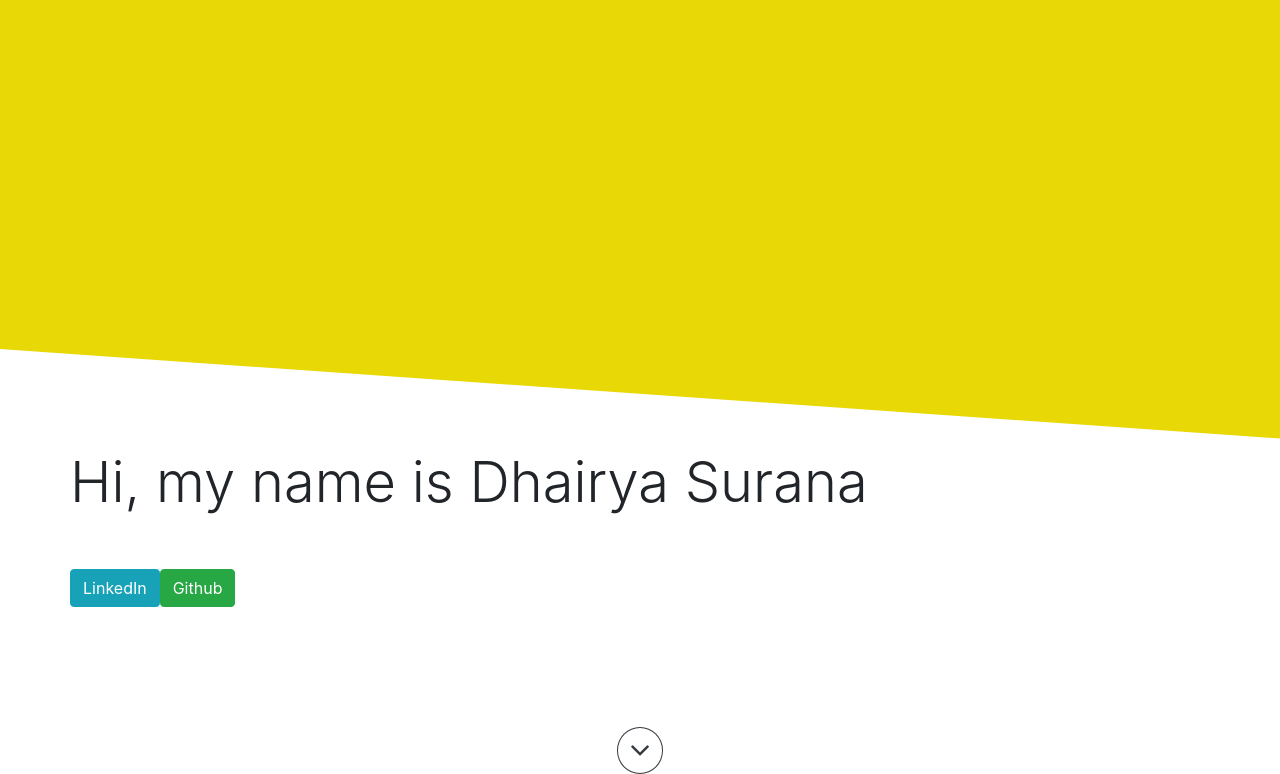
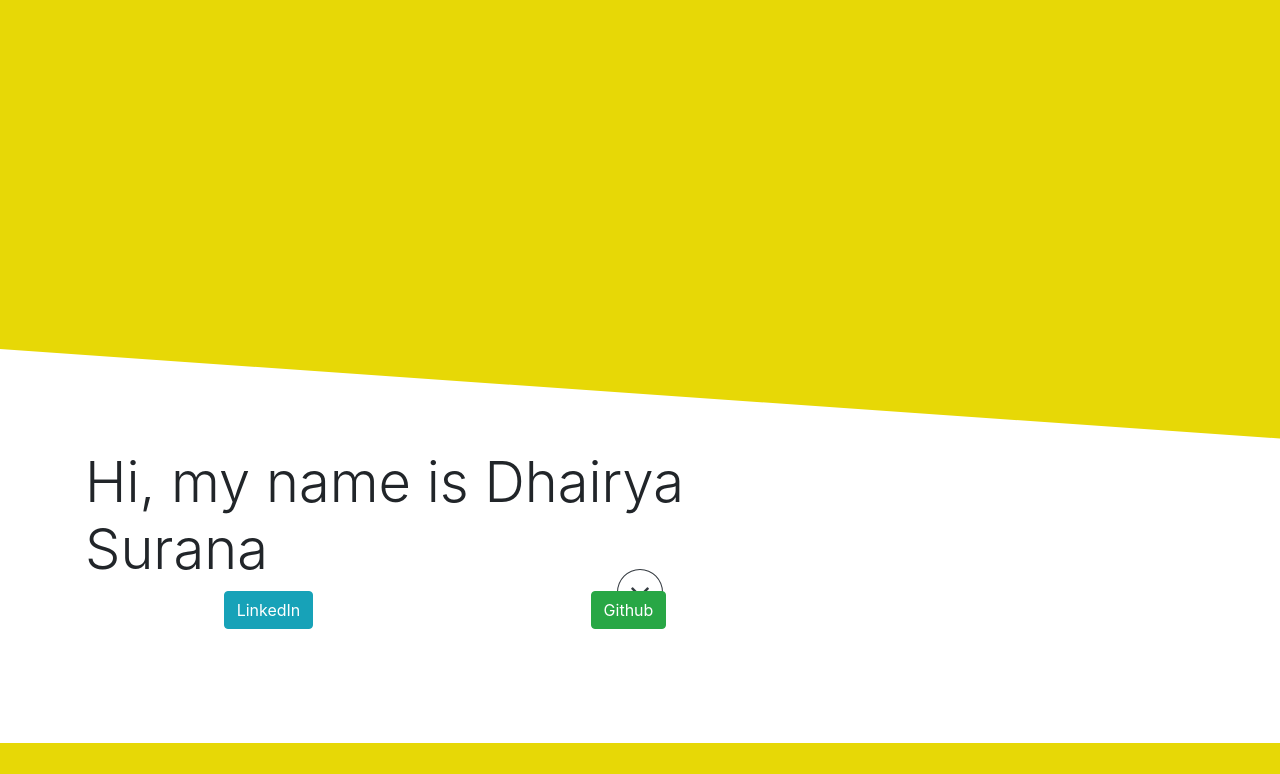
Before and after one commit to DhairyaSurana/Personal_Website, a Flask app: page / in a window 1280 px wide. Shown: the part 57-831 px from the top of the page. After the commit the page ends 800 px from the top, so only its background shows below. Run offline with Flask 2, Linux system fonts and the light colour scheme; some libraries are stand-ins or nearby versions.

Commit message:
Added space between LinkedIn and Github buttons

```diff
--- a/static/css/home.css
+++ b/static/css/home.css
@@ -65,10 +65,16 @@
     transform: skewY(4deg);
   }
 
+  h1 {
+    width: 750px;   /* "display: inline-block" wasn't working */
+  }
 
   #intro {
     position: absolute;
     left: 70px;
+    display: flex;
+    flex-direction: column;
+    width: 750px;   /* "display: inline-block" wasn't working */
   }
 
   #scroll-down-anchor {
@@ -76,3 +82,11 @@
     border-radius: 50%;
 
   }
+
+  /*============================================================================================================================
+  Github + LinkedIn Buttons */
+
+  #buttons {
+    display: flex;
+    justify-content: space-around;
+  }
--- a/templates/home.html
+++ b/templates/home.html
@@ -11,19 +11,13 @@
 
     <div class="slantedDivA"></div>
 
-    <div class="container">
+    <div id="intro" class="container">
 
-        <div class= "row">
-            <h1 id="intro" class="display-4">Hi, my name is Dhairya Surana</h1>
-        </div>
+        <h1 class="display-4">Hi, my name is Dhairya Surana</h1>
 
-        <br/><br/><br/><br/><br/>
-
-        <div class= "row">
-
-            <a href="https://www.linkedin.com/in/dhairya-surana-2852a8127" class="btn btn-info"> LinkedIn </a>
-            <a href="https://github.com/DhairyaSurana" class="btn btn-success"> Github </a>
-
+        <div id="buttons">
+            <a href="https://www.linkedin.com/in/dhairya-surana-2852a8127" target="_blank" class="btn btn-info"> LinkedIn </a>
+            <a href="https://github.com/DhairyaSurana" target="_blank" class="btn btn-success"> Github </a>
         </div>
 
     </div>
```
